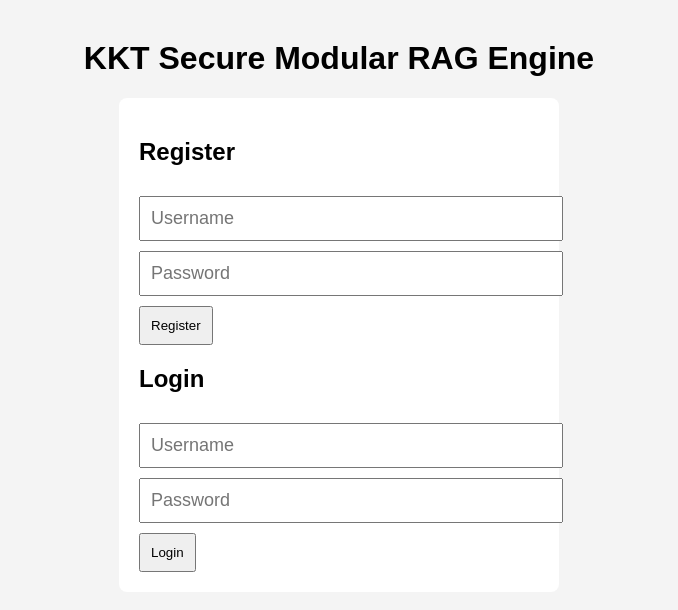
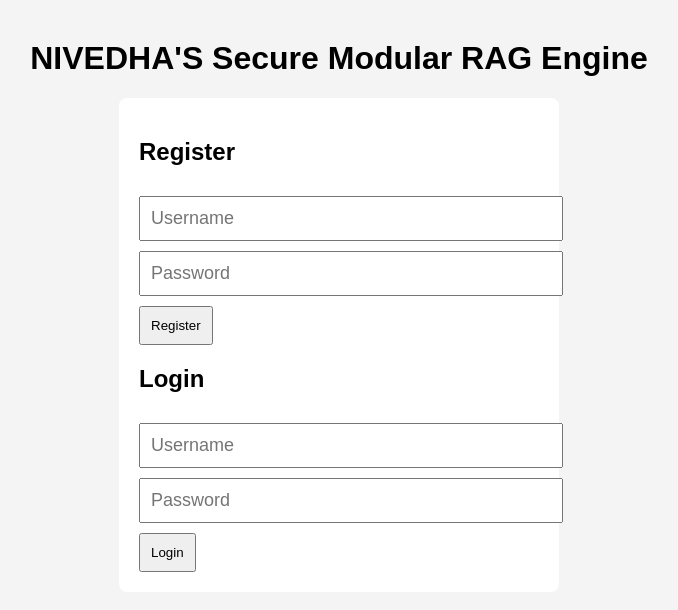
Before and after one commit to tnivedha-257/Nivedha-Secure-RAG-Engine, a plain HTML site: page FastAPI_Client/index.html in a window 1280 px wide. Shown: the whole page, without its empty margins (301-979 px from the left). Drawn offline with Linux system fonts and the light colour scheme; files that its build step writes are made by us from their sources; files whose address does not match are found by name.

Commit message:
Update HTML structure and title for NIVEDHA's app

```diff
--- a/FastAPI_Client/index.html
+++ b/FastAPI_Client/index.html
@@ -3,7 +3,7 @@
 <head>
 
 <meta charset="UTF-8">
-<title>KKT Secure Modular RAG Engine</title>
+<title>NIVEDHA'S Secure Modular RAG Engine</title>
 
 <link rel="stylesheet" href="/static/style.css">
 
@@ -11,7 +11,7 @@
 
 <body>
 
-<h1>KKT Secure Modular RAG Engine</h1>
+<h1>NIVEDHA'S Secure Modular RAG Engine</h1>
 
 <!-- LOGIN / REGISTER -->
 
```
